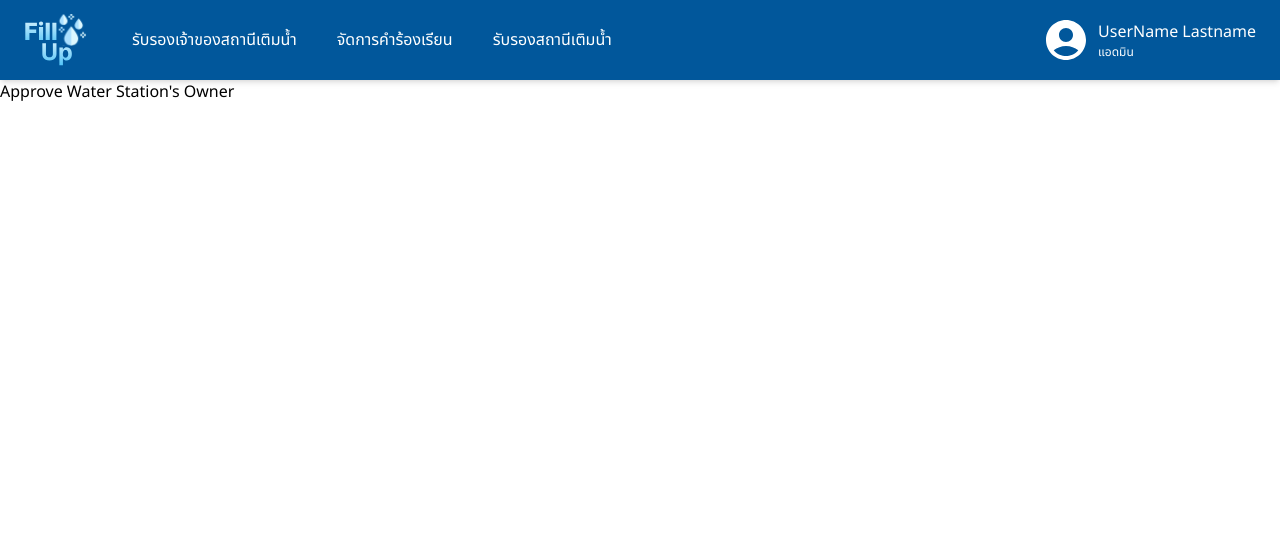
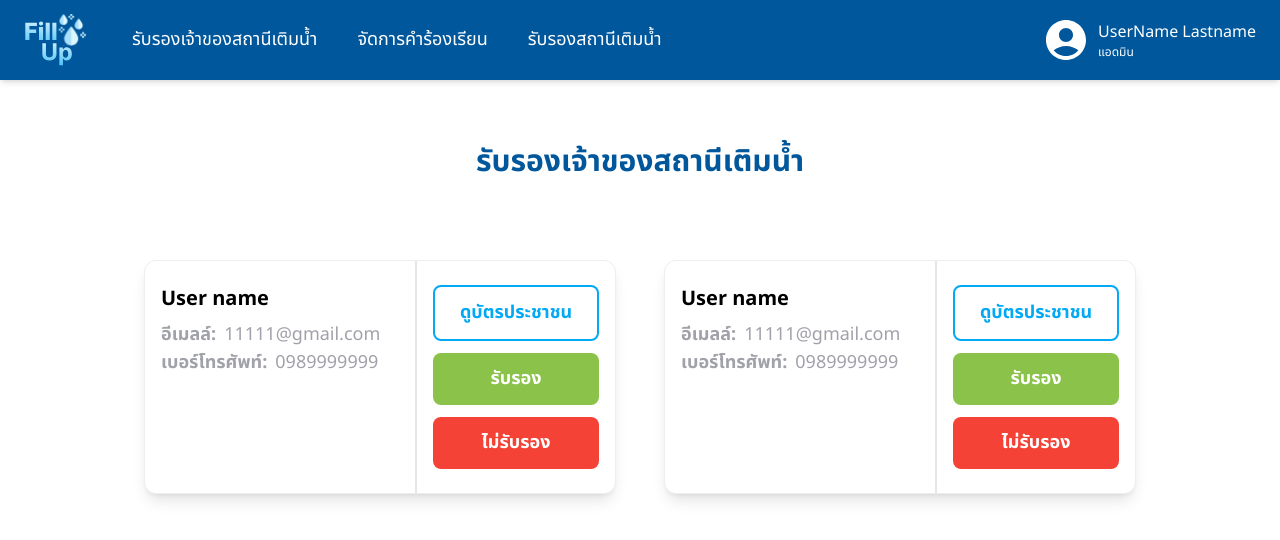
Before and after one commit to GavinITP/fill-up, a Next.js app in the folder frontend/: page /admin/owner-requests in a window 1280 px wide. Shown: the top 540 px of the page. Built offline with nearby package versions, Linux system fonts and the light colour scheme.

Commit message:
feat: add owner approve page

```diff
--- a/frontend/src/app/admin/owner-requests/page.tsx
+++ b/frontend/src/app/admin/owner-requests/page.tsx
@@ -1,3 +1,30 @@
+import UserCard from "@/components/admin/UserCard";
+
 export default function Page() {
-  return <>Approve Water Station's Owner</>;
+  const userList = [
+    {
+      name: "User name",
+      email: "11111@gmail.com",
+      telNo: "0989999999",
+      idCard: "",
+    },
+    {
+      name: "User name",
+      email: "11111@gmail.com",
+      telNo: "0989999999",
+      idCard: "",
+    },
+  ];
+  return (
+    <div className="flex w-full flex-col items-center justify-start gap-20 px-36 py-16">
+      <h1 className="text-lightblue-900 text-3xl font-bold">
+        รับรองเจ้าของสถานีเติมน้ำ
+      </h1>
+      <div className="grid w-full grid-cols-1 gap-12 xl:grid-cols-2">
+        {userList.map((user, index) => (
+          <UserCard key={index} {...user} />
+        ))}
+      </div>
+    </div>
+  );
 }
--- a/frontend/src/app/layout.tsx
+++ b/frontend/src/app/layout.tsx
@@ -9,7 +9,7 @@ export const metadata: Metadata = {
 };
 
 const notoSansThai = Noto_Sans_Thai({
-  weight: "400",
+  weight: ["400", "500", "700", "800"],
   subsets: ["latin", "thai"],
 });
 
--- /dev/null
+++ b/frontend/src/components/BaseCardWithButton.tsx
@@ -0,0 +1,17 @@
+import Button, { ButtonProps } from "./Button";
+
+export default function BaseCardWithButton(props: {
+  children: JSX.Element;
+  buttonList: ButtonProps[];
+}) {
+  return (
+    <div className="border-newgray-200 flex w-full flex-row items-start justify-between divide-x-2 rounded-xl border bg-white shadow-lg hover:shadow-xl">
+      {props.children}
+      <div className="flex w-[12.5rem] flex-col items-center justify-between gap-3 px-4 py-6">
+        {props.buttonList.map((button) => {
+          return <Button {...button} />;
+        })}
+      </div>
+    </div>
+  );
+}
--- /dev/null
+++ b/frontend/src/components/BaseModal.tsx
@@ -0,0 +1,19 @@
+export default function BaseModal(props: {
+  children: JSX.Element;
+  isOpened: boolean;
+  onClose: () => void;
+}) {
+  return (
+    props.isOpened && (
+      <div className="fixed inset-0 z-[98] flex h-screen w-screen items-center justify-center">
+        <div className="absolute z-[99] rounded-xl bg-white shadow-lg">
+          {props.children}
+        </div>
+        <div
+          className="z-[98] h-full w-full bg-[#00000020] backdrop-blur-sm"
+          onClick={props.onClose}
+        />
+      </div>
+    )
+  );
+}
--- a/frontend/src/components/Button.tsx
+++ b/frontend/src/components/Button.tsx
@@ -1,14 +1,16 @@
+export interface ButtonProps {
+  color: string;
+  label: string;
+  onClick: () => void;
+  isBold?: boolean;
+}
+
 export default function Button({
   color,
   label,
   onClick,
   isBold = false,
-}: {
-  color: string;
-  label: string;
-  onClick: () => void;
-  isBold?: boolean;
-}) {
+}: ButtonProps) {
   let colorStyle: string = "";
 
   if (color === "red") colorStyle = "bg-newred-500 text-white";
--- a/frontend/src/components/NavBar.tsx
+++ b/frontend/src/components/NavBar.tsx
@@ -51,7 +51,7 @@ export default function NavBar() {
           onClick={() => setIsMenuShow(!isMenuShow)}
         >
           <span
-            className={`text-5xl ${isAdmin ? "text-white" : "text-zinc-500"}`}
+            className={`text-5xl ${isAdmin ? "text-white" : "text-zinc-400"}`}
           >
             <AccountCircleRoundedIcon fontSize="inherit" />
           </span>
@@ -64,8 +64,8 @@ export default function NavBar() {
             </span>
           </div>
           {isMenuShow && (
-            <div className="absolute right-0 top-[5rem] flex h-fit w-fit min-w-40 flex-col items-center justify-center overflow-hidden rounded-lg bg-white text-base shadow-lg">
-              {isWaterStationOwner && (
+            <div className="border-newgray-200 absolute right-0 top-[5rem] flex h-fit w-fit min-w-40 flex-col items-center justify-center divide-y overflow-hidden rounded-lg border bg-white text-base shadow-lg">
+              {!isWaterStationOwner && (
                 <Link
                   href="/dashboard"
                   className="hover:bg-newgray-200 w-full p-3 text-center"
@@ -73,7 +73,6 @@ export default function NavBar() {
                   Dashboard
                 </Link>
               )}
-              {isWaterStationOwner && <hr className="w-4/5" />}
               <button className="hover:bg-newgray-200 w-full p-3">
                 ออกจากระบบ
               </button>
--- a/frontend/src/components/admin/AdminNavigateSegment.tsx
+++ b/frontend/src/components/admin/AdminNavigateSegment.tsx
@@ -11,7 +11,7 @@ export default function AdminNavigateSegment() {
     return (
       <Link
         href={link}
-        className="hover:bg-lightblue-200 hover:text-lightblue-900 h-full w-fit content-center bg-none px-5 text-white"
+        className="hover:bg-lightblue-200 hover:text-lightblue-900 h-full w-fit content-center bg-none px-5 text-lg text-white"
       >
         {title}
       </Link>
--- /dev/null
+++ b/frontend/src/components/admin/UserCard.tsx
@@ -0,0 +1,92 @@
+"use client";
+
+import { useState } from "react";
+import Image from "next/image";
+import BaseCardWithButton from "../BaseCardWithButton";
+import Button, { ButtonProps } from "../Button";
+import BaseModal from "../BaseModal";
+import mockIdCard from "../../../public/mockIDcard.png";
+
+export default function UserCard(props: {
+  name: string;
+  email: string;
+  telNo: string;
+  idCard: string;
+}) {
+  const [isOpened, setIsOpened] = useState(false);
+
+  const buttonList: ButtonProps[] = [
+    {
+      color: "blue-line",
+      label: "ดูบัตรประชาชน",
+      onClick: () => {
+        setIsOpened(true);
+      },
+      isBold: true,
+    },
+    {
+      color: "green",
+      label: "รับรอง",
+      onClick: () => {
+        alert("approve");
+      },
+      isBold: true,
+    },
+    {
+      color: "red",
+      label: "ไม่รับรอง",
+      onClick: () => {
+        alert("not approve");
+      },
+      isBold: true,
+    },
+  ];
+
+  const detail = (key: string, value: string) => {
+    return (
+      <div className="flex flex-row gap-2 text-lg text-zinc-400">
+        <span className="font-bold">{key}:</span>
+        <span className="font-normal">{value}</span>
+      </div>
+    );
+  };
+
+  return (
+    <>
+      <BaseCardWithButton buttonList={buttonList}>
+        <div className="flex flex-col items-start justify-start gap-2 px-4 py-6">
+          <h4 className="text-xl font-bold">{props.name}</h4>
+          <div>
+            {detail("อีเมลล์", props.email)}
+            {detail("เบอร์โทรศัพท์", props.telNo)}
+          </div>
+        </div>
+      </BaseCardWithButton>
+      <BaseModal
+        isOpened={isOpened}
+        onClose={() => {
+          setIsOpened(false);
+        }}
+      >
+        <div className="flex h-fit w-[40vw] flex-col items-center justify-between gap-4 p-6">
+          <Image
+            src={mockIdCard}
+            style={{
+              width: "100%",
+              height: "auto",
+            }}
+            alt={`id card of ${props.name}`}
+          />
+          <Button
+            color="blue"
+            label="ปิด"
+            onClick={() => {
+              setIsOpened(false);
+            }}
+            isBold={true}
+          />
+        </div>
+      </BaseModal>
+    </>
+  );
+}
```
Also changed, not shown: frontend/public/mockIDcard.png (added).
